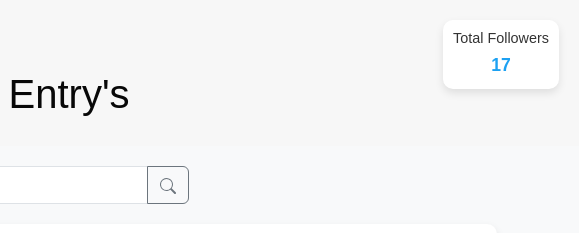
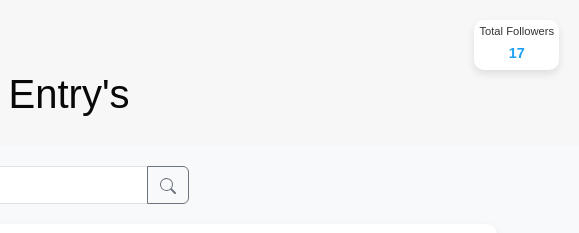
Before and after one commit to umashankargi/new, a plain HTML site: page index.html in a window 1280 px wide. Shown: the top 233 px of the page, 701-1280 px from the left. Drawn offline with nearby package versions, Linux system fonts and the light colour scheme.

Commit message:
index.html

```diff
--- a/index.html
+++ b/index.html
@@ -58,7 +58,7 @@
       right: 20px;
       background-color: #ffffff;
       border-radius: 10px;
-      padding: 10px;
+      padding: 5px;
       box-shadow: 0 4px 8px #0000001a;
       text-align: center;
       z-index: 1000;
@@ -67,12 +67,12 @@
     }
     .follower-count h5 {
       margin: 0;
-      font-size: 0.9rem;
+      font-size: 0.7rem;
       color: #333;
     }
     .follower-count p {
       margin: 5px 0 0;
-      font-size: 1.1rem;
+      font-size: 0.9rem;
       font-weight: bold;
       color: #1da1f2;
     }
```
